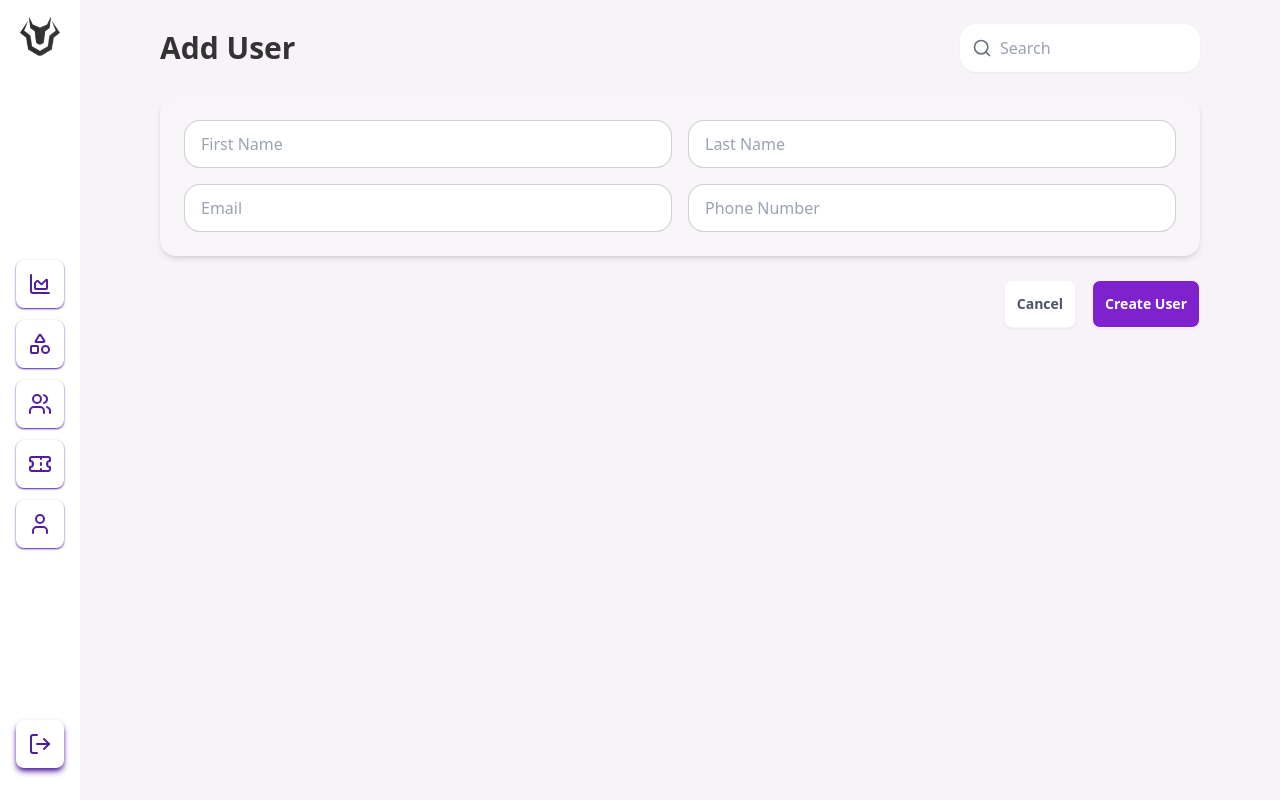
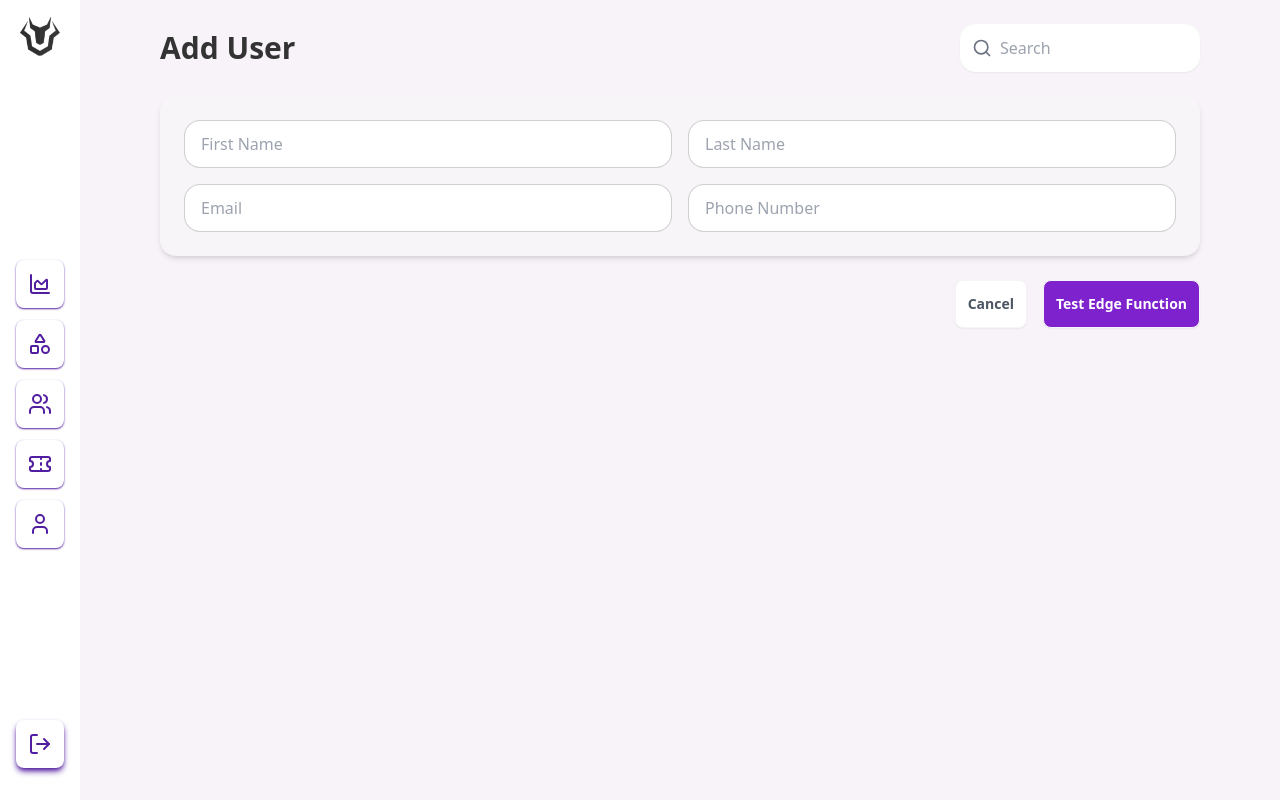
Before and after one commit to blackgateproject/frontend, a React (Vite) app: page /admin/adduser in a window 1280 px wide. Built offline with nearby package versions, Linux system fonts and the light colour scheme.

Commit message:
edge function test, update this to addUser edge function

```diff
--- a/src/pages/AddUser.jsx
+++ b/src/pages/AddUser.jsx
@@ -4,6 +4,8 @@ import { useNavigate } from "react-router-dom";
 import Sidebar from "../components/Sidebar";
 
 const AddUser = () => {
+  // const servKey = import.meta.env.VITE_SUPASERV_KEY;      // Load the key from the .env file, NOTE:: Key has to begin with VITE_ for some reason
+  // console.log(servKey);
   const [firstName, setFirstName] = useState("");
   const [lastName, setLastName] = useState("");
   const [email, setEmail] = useState("");
@@ -11,37 +13,88 @@ const AddUser = () => {
 
   const navigate = useNavigate();
 
-  const handleCreateUser = () => {
+  // const handleCreateUser = () => {
+  //   const newUser = {
+  //     fName: firstName,
+  //     lName: lastName,
+  //     email: email,
+  //     phone: phoneNumber,
+  //   };
+
+  //   console.log("User data to be sent to backend:", newUser);
+
+  //   fetch("http://127.0.0.1:8000/register_did", {
+  //     method: "POST",
+  //     headers: {
+  //       "Content-Type": "application/json",
+  //     },
+  //     body: JSON.stringify(newUser),
+  //   })
+  //     .then((response) => {
+  //       if (!response.ok) {
+  //         throw new Error(`Failed to register DID: ${response.statusText}`);
+  //       }
+  //       return response.json();
+  //     })
+  //     .then((data) => {
+  //       console.log("DID registered:", data);
+  //       navigate("/admin/users");
+  //     })
+  //     .catch((error) => {
+  //       console.error("Error:", error);
+  //       alert(`Failed to register DID: ${error.message}`);
+  //     });
+  // };
+
+  const supaFunction = "addUser";
+  // const supaFunction = "test";
+  const URL = "http://127.0.0.1:54321/functions/v1/" + supaFunction;
+  const Key =
+    "eyJhbGciOiJIUzI1NiIsInR5cCI6IkpXVCJ9.eyJpc3MiOiJzdXBhYmFzZS1kZW1vIiwicm9sZSI6ImFub24iLCJleHAiOjE5ODM4MTI5OTZ9.CRXP1A7WOeoJeXxjNni43kdQwgnWNReilDMblYTn_I0";
+  const Token = "Bearer " + Key;
+
+  const testEdgeFunction = async () => {
     const newUser = {
       fName: firstName,
       lName: lastName,
       email: email,
       phone: phoneNumber,
     };
+    if (
+      firstName === "" ||
+      lastName === "" ||
+      email === "" ||
+      phoneNumber === ""
+    ) {
+      alert("Please fill all fields");
+      return;
+    } else {
+      console.log("User data to be sent to backend:", JSON.stringify(newUser));
 
-    console.log("User data to be sent to backend:", newUser);
-
-    fetch("http://127.0.0.1:8000/register_did", {
+      fetch(URL, {
         method: "POST",
         headers: {
           "Content-Type": "application/json",
+          Authorization: Token,
         },
         body: JSON.stringify(newUser),
       })
         .then((response) => {
           if (!response.ok) {
-          throw new Error(`Failed to register DID: ${response.statusText}`);
+            throw new Error(
+              `Edge Function Error: ${response.statusText}`
+            );
           }
           return response.json();
         })
         .then((data) => {
-        console.log("DID registered:", data);
-        navigate("/admin/users");
+          console.log("Edge Function returns:", data);
         })
         .catch((error) => {
           console.error("Error:", error);
-        alert(`Failed to register DID: ${error.message}`);
+          alert(`Failed to run Edge Function, check if supabase server is connected, function name is correct or token is changed.\nError: ${error.message}`);
         });
+    }
   };
 
   return (
@@ -106,11 +159,17 @@ const AddUser = () => {
           >
             Cancel
           </button>
-          <button
+          {/* <button
             className="btn bg-purple-700 hover:bg-purple-800 text-white p-3 rounded-lg"
             onClick={handleCreateUser}
           >
             Create User
+          </button> */}
+          <button
+            className="btn bg-purple-700 hover:bg-purple-800 text-white p-3 rounded-lg"
+            onClick={testEdgeFunction}
+          >
+            Test Edge Function
           </button>
         </div>
       </div>
--- a/src/pages/AdminDashboard.jsx
+++ b/src/pages/AdminDashboard.jsx
@@ -42,7 +42,7 @@ const Dashboard = () => {
             <input
               type="text"
               placeholder="Search"
-              className="input input-bordered w-60 pl-10 rounded-2xl bg-[#FFFFFF] text-gray-500 border-none shadow-sm"
+              className="input input-bordered w-60 pl-10 rounded-2xl bg-[#ffffff] text-gray-500 border-none shadow-sm"
             />
           </div>
         </div>
@@ -52,8 +52,8 @@ const Dashboard = () => {
           <div className="bg-white rounded-2xl shadow-md p-6 flex items-center justify-between">
             <div>
               <div className="flex gap-1 items-center">
-                <Users className="text-purple-700" size={30} />
-                <h2 className="text-4xl font-bold text-purple-700">
+                <Users className="text-gray-700" size={30} />
+                <h2 className="text-4xl font-bold text-gray-700">
                   {totalUsers}
                 </h2>
               </div>
@@ -63,8 +63,8 @@ const Dashboard = () => {
           <div className="bg-white rounded-2xl shadow-md p-6 flex items-center justify-between">
             <div>
               <div className="flex gap-3 items-center">
-                <CheckSquare className="text-purple-700" size={30} />
-                <h2 className="text-4xl font-bold text-purple-700">
+                <CheckSquare className="text-gray-700" size={30} />
+                <h2 className="text-4xl font-bold text-gray-700">
                   {usersOnline}
                 </h2>
               </div>
@@ -74,8 +74,8 @@ const Dashboard = () => {
           <div className="bg-white rounded-2xl shadow-md p-6 flex items-center justify-between">
             <div>
               <div className="flex gap-3 items-center">
-                <Ticket className="text-purple-700" size={30} />
-                <h2 className="text-4xl font-bold text-purple-700">
+                <Ticket className="text-gray-700" size={30} />
+                <h2 className="text-4xl font-bold text-gray-700">
                   {pendingTickets}
                 </h2>
               </div>
@@ -97,7 +97,7 @@ const Dashboard = () => {
             {userActivity.map((activity, index) => (
               <div
                 key={index}
-                className="flex flex-col lg:flex-row justify-between items-center bg-[#ffffff] p-4 mb-3 rounded-2xl"
+                className="flex flex-col lg:flex-row justify-between items-center bg-[#ffffff2a] p-4 mb-3 rounded-2xl"
               >
                 <div className="font-semibold text-[#333333]">
                   {activity.fName} {activity.lName}
```
Lines whose indentation alone changed are shown as unchanged.
